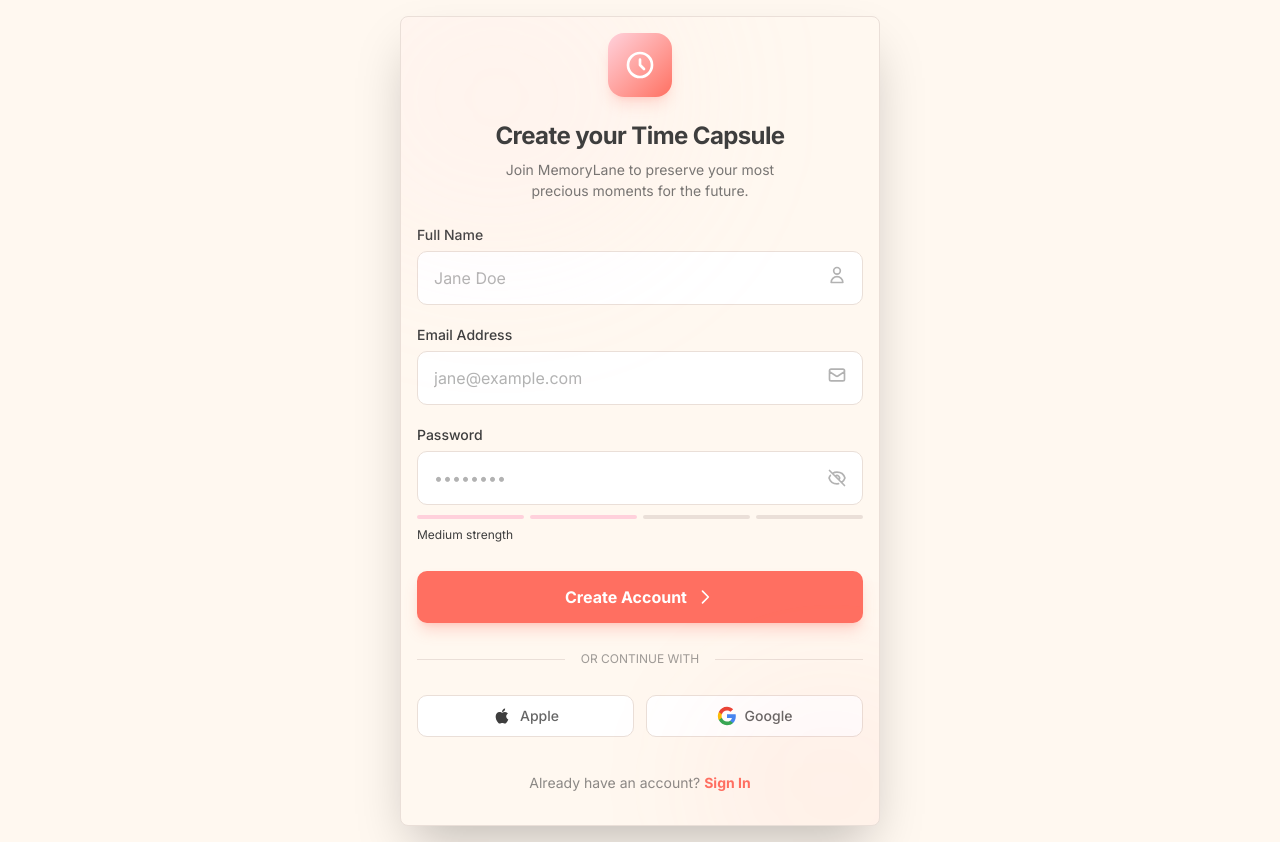
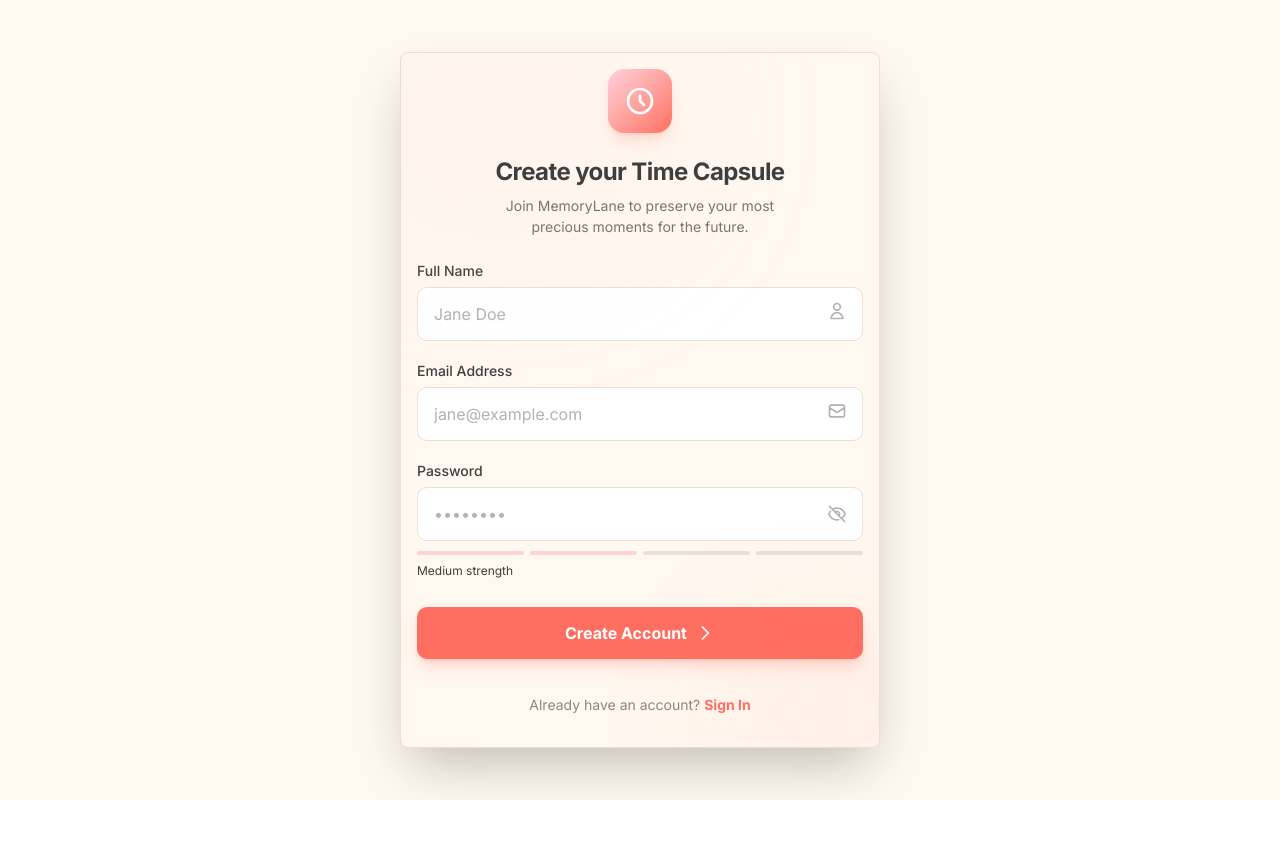
Before and after one commit to Neha-Kumari2311/MemoryLane, a Next.js app: page /register in a window 1280 px wide. After the commit the page ends 800 px from the top, so only its background shows below. Built offline with nearby package versions, Linux system fonts and the light colour scheme.

Commit message:
removed social links

```diff
--- a/app/login/page.js
+++ b/app/login/page.js
@@ -58,7 +58,7 @@ export default function LoginPage() {
         {/* Logo */}
         <div className="flex justify-center mb-10">
           <div className="flex items-center gap-2.5">
-            <div className="w-10 h-10 bg-gradient-to-br from-red-400 to-red-500 rounded-xl flex items-center justify-center shadow-lg">
+            <div className="w-10 h-10 bg-linear-to-br from-red-400 to-red-500 rounded-xl flex items-center justify-center shadow-lg">
               <svg className="w-6 h-6 text-white" fill="none" viewBox="0 0 24 24" stroke="currentColor" strokeWidth={2.5}>
                 <path strokeLinecap="round" strokeLinejoin="round" d="M12 8v4l3 3m6-3a9 9 0 11-18 0 9 9 0 0118 0z" />
               </svg>
@@ -150,7 +150,7 @@ export default function LoginPage() {
           <button
   onClick={handleSubmit}
   disabled={loading}
-  className="w-full py-3.5 rounded-xl bg-gradient-to-r from-red-400 to-red-500
+  className="w-full py-3.5 rounded-xl bg-linear-to-r from-red-400 to-red-500
     text-white font-semibold text-sm
     hover:from-red-500 hover:to-red-600 active:scale-[0.98]
     shadow-lg shadow-red-500/25
@@ -179,44 +179,10 @@ export default function LoginPage() {
 
         </div>
 
-        {/* Divider */}
-        <div className="relative my-8">
-          <div className="absolute inset-0 flex items-center">
-            <div className="w-full border-t border-neutral-800" />
-          </div>
-          <div className="relative flex justify-center">
-            <span className="bg-neutral-900 px-4 text-xs text-gray-400">
-              Or continue with
-            </span>
 
-          </div>
-        </div>
-
-        {/* Social Buttons */}
-        <div className="grid grid-cols-2 gap-3 mb-8">
-          <button className="flex items-center justify-center gap-2.5 py-3 rounded-xl
-            bg-white/5 border border-neutral-700
-            hover:bg-white/10 hover:border-neutral-600 transition-all">
-            <svg className="w-4 h-4" fill="currentColor" viewBox="0 0 24 24">
-              <path d="M17.05 20.28c-.98.95-2.05.88-3.08.4-1.09-.5-2.08-.48-3.24 0-1.44.62-2.2.44-3.06-.4C2.79 15.25 3.51 7.59 9.05 7.31c1.35.07 2.29.74 3.08.8 1.18-.24 2.31-.93 3.57-.84 1.51.12 2.65.72 3.4 1.8-3.12 1.87-2.38 5.98.48 7.13-.57 1.5-1.31 2.99-2.54 4.09l.01-.01zM12.03 7.25c-.15-2.23 1.66-4.07 3.74-4.25.29 2.58-2.34 4.5-3.74 4.25z" />
-            </svg>
-            <span className="font-medium text-sm">Apple</span>
-          </button>
-          <button className="flex items-center justify-center gap-2.5 py-3 rounded-xl
-            bg-white/5 border border-neutral-700
-            hover:bg-white/10 hover:border-neutral-600 transition-all">
-            <svg className="w-4 h-4" viewBox="0 0 24 24">
-              <path fill="#4285F4" d="M22.56 12.25c0-.78-.07-1.53-.2-2.25H12v4.26h5.92c-.26 1.37-1.04 2.53-2.21 3.31v2.77h3.57c2.08-1.92 3.28-4.74 3.28-8.09z" />
-              <path fill="#34A853" d="M12 23c2.97 0 5.46-.98 7.28-2.66l-3.57-2.77c-.98.66-2.23 1.06-3.71 1.06-2.86 0-5.29-1.93-6.16-4.53H2.18v2.84C3.99 20.53 7.7 23 12 23z" />
-              <path fill="#FBBC05" d="M5.84 14.09c-.22-.66-.35-1.36-.35-2.09s.13-1.43.35-2.09V7.07H2.18C1.43 8.55 1 10.22 1 12s.43 3.45 1.18 4.93l2.85-2.22.81-.62z" />
-              <path fill="#EA4335" d="M12 5.38c1.62 0 3.06.56 4.21 1.64l3.15-3.15C17.45 2.09 14.97 1 12 1 7.7 1 3.99 3.47 2.18 7.07l3.66 2.84c.87-2.6 3.3-4.53 6.16-4.53z" />
-            </svg>
-            <span className="font-medium text-sm">Google</span>
-          </button>
-        </div>
 
         {/* Footer */}
-        <p className="text-center text-sm text-gray-500">
+        <p className=" mt-8 pt-6 text-center text-sm text-gray-500">
           New to MemoryLane?{" "}
           <Link href="/register" className="text-red-400 font-semibold hover:text-red-300 transition-colors">
             Create an account
--- a/app/register/page.js
+++ b/app/register/page.js
@@ -199,50 +199,7 @@ const handleSubmit = async (e) => {
               </svg>
             </button>
 
-            {/* Divider */}
-            <div className="relative py-2 flex items-center justify-center">
-              <div className="absolute inset-0 flex items-center">
-                <div className="w-full border-t border-border-warm"></div>
-              </div>
-              <div className="relative bg-cream-bg px-4 text-xs uppercase text-charcoal/50">Or continue with</div>
-            </div>
 
-            {/* Social Login */}
-            <div className="grid grid-cols-2 gap-3">
-              <button
-                type="button"
-                className="flex items-center justify-center gap-2 rounded-lg border border-border-warm bg-surface-card py-2.5 hover:bg-orange-50 transition-colors"
-              >
-                <svg className="h-5 w-5" viewBox="0 0 24 24" fill="currentColor">
-                  <path d="M17.05 20.28c-.98.95-2.05.88-3.08.4-1.09-.5-2.08-.48-3.24 0-1.44.62-2.2.44-3.06-.4C2.79 15.25 3.51 7.59 9.05 7.31c1.35.07 2.29.74 3.08.8 1.18-.24 2.31-.93 3.57-.84 1.51.12 2.65.72 3.4 1.8-3.12 1.87-2.38 5.98.48 7.13-.57 1.5-1.31 2.99-2.54 4.09l.01-.01zM12.03 7.25c-.15-2.23 1.66-4.07 3.74-4.25.29 2.58-2.34 4.5-3.74 4.25z" />
-                </svg>
-                <span className="text-sm font-medium text-charcoal/80">Apple</span>
-              </button>
-              <button
-                type="button"
-                className="flex items-center justify-center gap-2 rounded-lg border border-border-warm bg-surface-card py-2.5 hover:bg-orange-50 transition-colors"
-              >
-                <svg className="h-5 w-5" viewBox="0 0 24 24">
-                  <path
-                    fill="#4285F4"
-                    d="M22.56 12.25c0-.78-.07-1.53-.2-2.25H12v4.26h5.92c-.26 1.37-1.04 2.53-2.21 3.31v2.77h3.57c2.08-1.92 3.28-4.74 3.28-8.09z"
-                  />
-                  <path
-                    fill="#34A853"
-                    d="M12 23c2.97 0 5.46-.98 7.28-2.66l-3.57-2.77c-.98.66-2.23 1.06-3.71 1.06-2.86 0-5.29-1.93-6.16-4.53H2.18v2.84C3.99 20.53 7.7 23 12 23z"
-                  />
-                  <path
-                    fill="#FBBC05"
-                    d="M5.84 14.09c-.22-.66-.35-1.36-.35-2.09s.13-1.43.35-2.09V7.07H2.18C1.43 8.55 1 10.22 1 12s.43 3.45 1.18 4.93l2.85-2.22.81-.62z"
-                  />
-                  <path
-                    fill="#EA4335"
-                    d="M12 5.38c1.62 0 3.06.56 4.21 1.64l3.15-3.15C17.45 2.09 14.97 1 12 1 7.7 1 3.99 3.47 2.18 7.07l3.66 2.84c.87-2.6 3.3-4.53 6.16-4.53z"
-                  />
-                </svg>
-                <span className="text-sm font-medium text-charcoal/80">Google</span>
-              </button>
-            </div>
 
             {/* Sign In Link */}
             <div className="mt-4 text-center">
```
